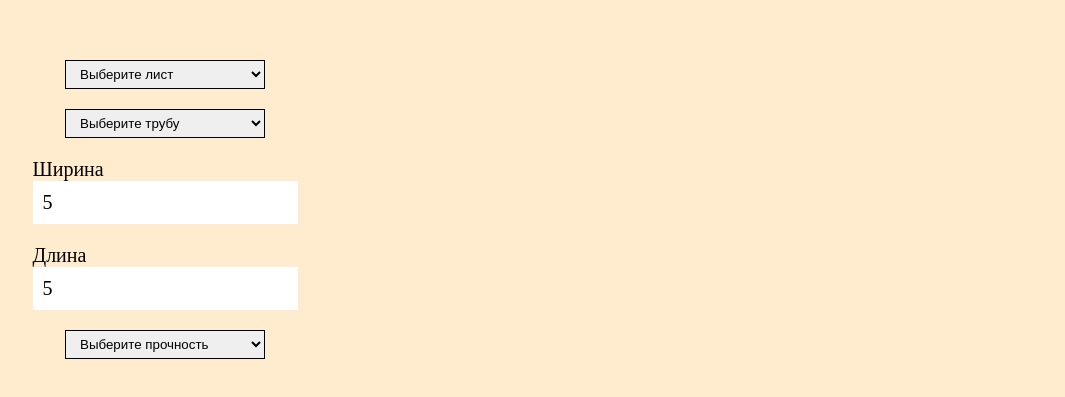
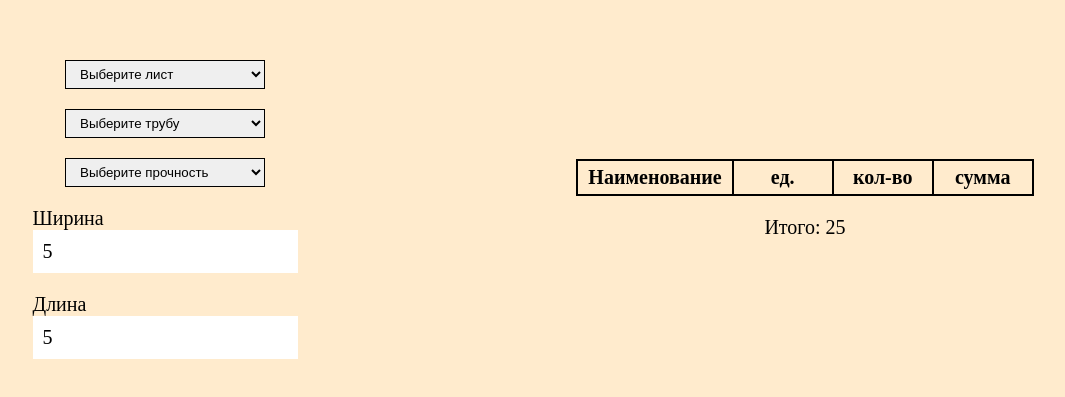
Before and after one commit to demos-prog/calc_task, a React (Vite) app: page / in a window 1280 px wide. Shown: the part 191-588 px from the top of the page, without its empty margins (155-1220 px from the left). Built offline with nearby package versions, Linux system fonts and the light colour scheme.

Commit message:
Enhance MainPage with new table layout for displaying calculated values, including cell dimensions and totals. Add styles for table elements in MainPage.module.css.

```diff
--- a/src/pages/MainPage/MainPage.module.css
+++ b/src/pages/MainPage/MainPage.module.css
@@ -27,3 +27,22 @@ input[type="number"] {
   flex-direction: column;
   gap: 20px;
 }
+
+table {
+  border-collapse: collapse;
+}
+
+th,
+td {
+  padding: 5px 10px;
+  width: 100px;
+  text-align: center;
+}
+
+th {
+  border: 2px solid #000;
+}
+
+td {
+  border: 1px solid #000;
+}
--- a/src/pages/MainPage/MainPage.tsx
+++ b/src/pages/MainPage/MainPage.tsx
@@ -19,6 +19,8 @@ const MainPage = function () {
   const [numOfSheets, setNumOfSheets] = useState<number | null>(null);
   const [pipesTotalLength, setPipesTotalLength] = useState<number | null>(null);
   const [fixAmount, setFixAmount] = useState<number | null>(null);
+  const [cellWidth, setCellWidth] = useState<number | null>(null);
+  const [cellLength, setCellLength] = useState<number | null>(null);
   const square = width! * length!;
 
   const handleWidtInput = (e: { target: { value: string } }) => {
@@ -56,7 +58,8 @@ const MainPage = function () {
     if (pipe !== "" && strength !== "") {
       const pipeWidth = data.find((i) => i.name === pipe)?.width! / 1000;
       const step = config.find((i) => i.name === strength)?.step! - pipeWidth;
-
+      setCellWidth(step);
+      setCellLength(step);
       const pipesInWidth = Math.ceil(width! / step!) + 1;
       const pipesInLength = Math.ceil(length! / step!) + 1;
       const pipesTotalLength = pipesInWidth * length! + pipesInLength * width!;
@@ -92,6 +95,17 @@ const MainPage = function () {
             ))}
         </select>
 
+        <select value={strength} onChange={(e) => setStrength(e.target.value)}>
+          <option value="">Выберите прочность</option>
+          {config
+            .filter((i) => i.type === "frame")
+            .map((frame) => (
+              <option key={uuidv4()} value={frame.name}>
+                {frame.name}
+              </option>
+            ))}
+        </select>
+
         <div>
           <p>Ширина</p>
           <input
@@ -111,23 +125,49 @@ const MainPage = function () {
             onChange={handleLenghtInput}
           />
         </div>
-
-        <select value={strength} onChange={(e) => setStrength(e.target.value)}>
-          <option value="">Выберите прочность</option>
-          {config
-            .filter((i) => i.type === "frame")
-            .map((frame) => (
-              <option key={uuidv4()} value={frame.name}>
-                {frame.name}
-              </option>
-            ))}
-        </select>
       </div>
       <div className={css.rightSection}>
-        <div>{numOfSheets && <p>Количество листов: {numOfSheets}</p>}</div>
-        <div>{numOfSheets && <p>Количество метизов: {fixAmount}</p>}</div>
+        <table>
+          <thead>
+            <tr>
+              <th>Наименование</th>
+              <th>ед.</th>
+              <th>кол-во</th>
+              <th>сумма</th>
+            </tr>
+          </thead>
+          <tbody>
+            {numOfSheets && (
+              <tr>
+                <td>{list}</td>
+                <td>м2</td>
+                <td>{numOfSheets}</td>
+                <td>{square}</td>
+              </tr>
+            )}
+            {pipesTotalLength && (
+              <tr>
+                <td>{pipe}</td>
+                <td>мп</td>
+                <td>{}</td>
+                <td>{pipesTotalLength}</td>
+              </tr>
+            )}
+            {numOfSheets && (
+              <tr>
+                <td>Саморез</td>
+                <td>шт</td>
+                <td>{}</td>
+                <td>{fixAmount}</td>
+              </tr>
+            )}
+          </tbody>
+        </table>
+        <div>Итого: {square + (pipesTotalLength || 0) + (fixAmount || 0)}</div>
         <div>
-          {pipesTotalLength && <p>Длина труб (м): {pipesTotalLength}</p>}
+          {cellWidth && cellLength && (
+            <p>Размер ячейки (м): {`${cellWidth}х${cellLength}`}</p>
+          )}
         </div>
       </div>
     </div>
```
